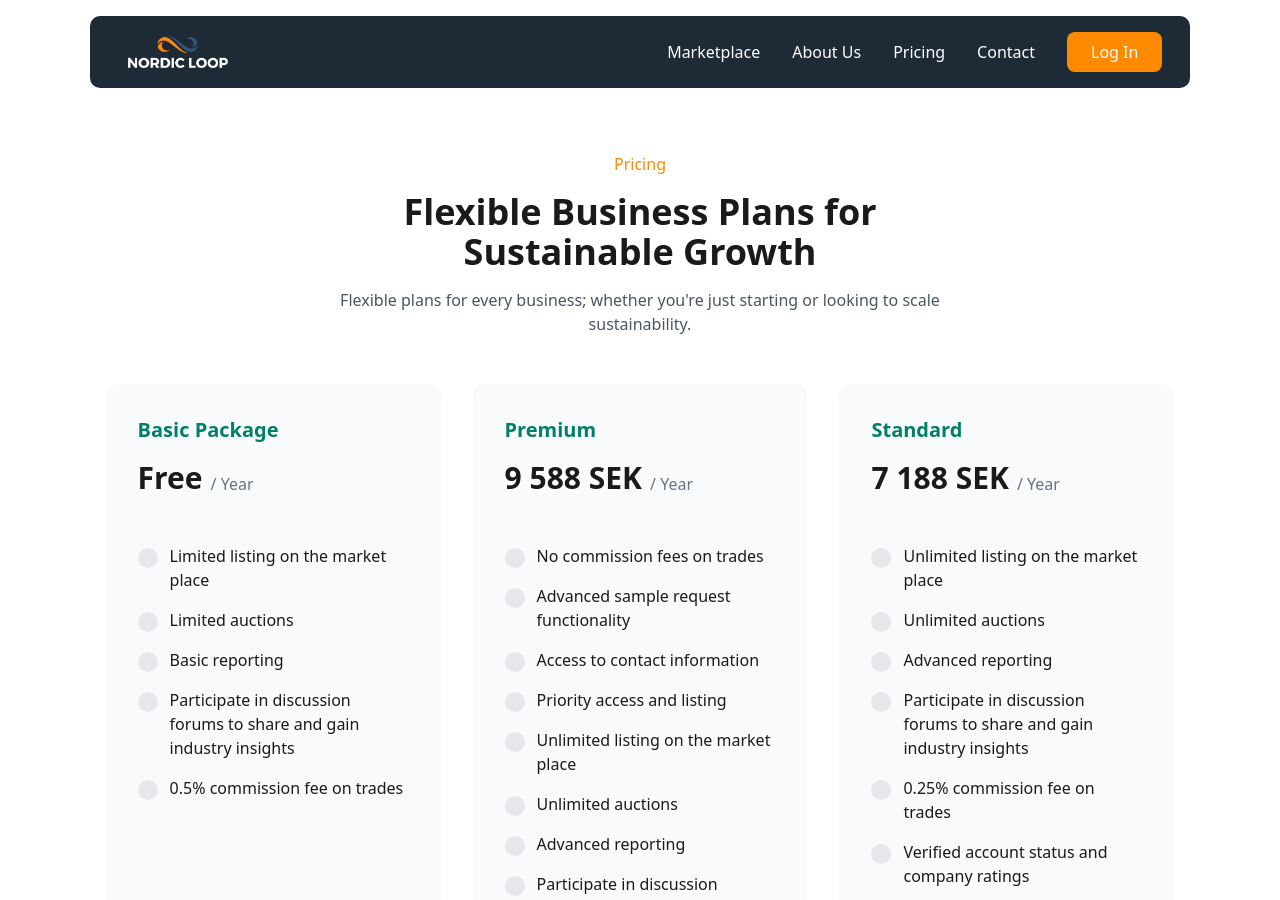
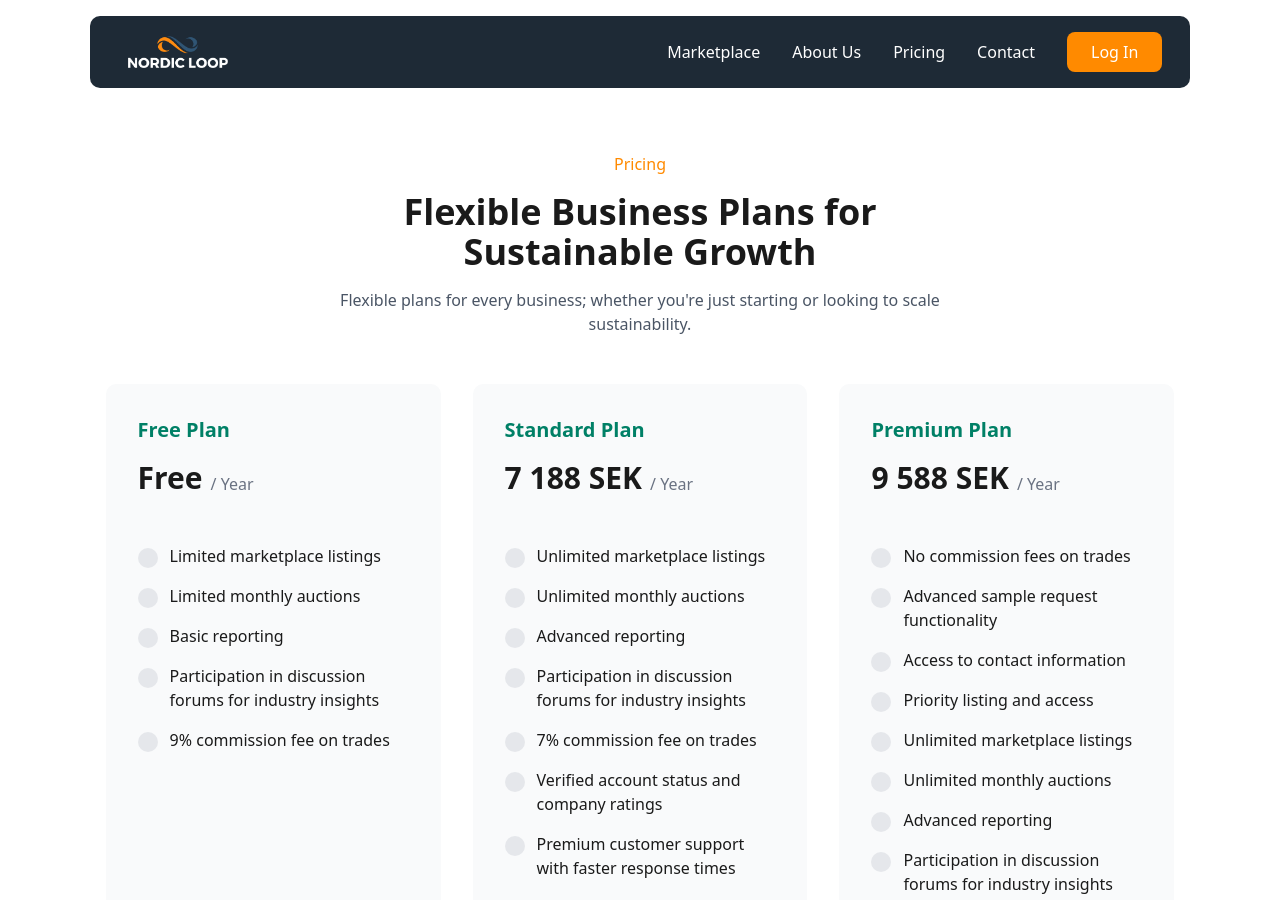
Before and after one commit to nordicloop-admin/front_end, a Next.js app: page /pricing in a window 1280 px wide. Shown: the top 900 px of the page. Built offline with nearby package versions, Linux system fonts and the light colour scheme; no server answers.

Commit message:
finishing links change

```diff
--- a/src/components/pages/AboutPage.tsx
+++ b/src/components/pages/AboutPage.tsx
@@ -164,7 +164,7 @@ const AboutPage = () => {
             {/* CTA Buttons */}
             <div className="flex flex-col sm:flex-row gap-4 w-full max-w-md justify-start">
               <Link
-                href="/coming-soon"
+                href="/register"
                 className="bg-[#FF8A00] text-white px-6 py-3 rounded-lg hover:bg-[#e67e00] transition-colors text-center w-full flex items-center justify-center font-medium"
               >
                 Join Us Now
@@ -469,7 +469,7 @@ const AboutPage = () => {
               </p>
               <div className="flex flex-wrap gap-4">
                 <Link
-                  href="/coming-soon"
+                  href="/register"
                   className="bg-[#FF8A00] text-white px-8 py-3 rounded hover:bg-[#e67e00] transition-colors inline-block font-medium"
                 >
                   Join Us Now
--- a/src/components/pages/PricingPage.tsx
+++ b/src/components/pages/PricingPage.tsx
@@ -17,10 +17,10 @@ const PricingPage = () => {
 
       {/* Pricing Cards */}
       <div className="grid grid-cols-1 md:grid-cols-3 gap-8 max-w-6xl mx-auto px-4">
-        {/* Basic Package */}
+        {/* Free Plan */}
         <div className="bg-gray-50 rounded-lg p-8 flex flex-col h-full">
           <div className="mb-8">
-            <h3 className="text-[#008066] font-semibold text-xl mb-4">Basic Package</h3>
+            <h3 className="text-[#008066] font-semibold text-xl mb-4">Free Plan</h3>
             <div className="flex items-end mb-4">
               <span className="text-3xl font-bold">Free</span>
               <span className="text-gray-500 ml-2">/ Year</span>
@@ -30,11 +30,11 @@ const PricingPage = () => {
           <ul className="space-y-4 mb-8 flex-grow">
             <li className="flex items-start">
               <div className="flex-shrink-0 h-5 w-5 rounded-full bg-gray-200 mr-3 mt-1"></div>
-              <span>Limited listing on the market place</span>
+              <span>Limited marketplace listings</span>
             </li>
             <li className="flex items-start">
               <div className="flex-shrink-0 h-5 w-5 rounded-full bg-gray-200 mr-3 mt-1"></div>
-              <span>Limited auctions</span>
+              <span>Limited monthly auctions</span>
             </li>
             <li className="flex items-start">
               <div className="flex-shrink-0 h-5 w-5 rounded-full bg-gray-200 mr-3 mt-1"></div>
@@ -42,11 +42,11 @@ const PricingPage = () => {
             </li>
             <li className="flex items-start">
               <div className="flex-shrink-0 h-5 w-5 rounded-full bg-gray-200 mr-3 mt-1"></div>
-              <span>Participate in discussion forums to share and gain industry insights</span>
+              <span>Participation in discussion forums for industry insights</span>
             </li>
             <li className="flex items-start">
               <div className="flex-shrink-0 h-5 w-5 rounded-full bg-gray-200 mr-3 mt-1"></div>
-              <span>0.5% commission fee on trades</span>
+              <span>9% commission fee on trades</span>
             </li>
           </ul>
 
@@ -58,10 +58,59 @@ const PricingPage = () => {
           </Link>
         </div>
 
-        {/* Premium */}
+        {/* Standard Plan */}
+        <div className="bg-gray-50 rounded-lg p-8 flex flex-col h-full">
+          <div className="mb-8">
+            <h3 className="text-[#008066] font-semibold text-xl mb-4">Standard Plan</h3>
+            <div className="flex items-end mb-4">
+              <span className="text-3xl font-bold">7 188 SEK</span>
+              <span className="text-gray-500 ml-2">/ Year</span>
+            </div>
+          </div>
+
+          <ul className="space-y-4 mb-8 flex-grow">
+            <li className="flex items-start">
+              <div className="flex-shrink-0 h-5 w-5 rounded-full bg-gray-200 mr-3 mt-1"></div>
+              <span>Unlimited marketplace listings</span>
+            </li>
+            <li className="flex items-start">
+              <div className="flex-shrink-0 h-5 w-5 rounded-full bg-gray-200 mr-3 mt-1"></div>
+              <span>Unlimited monthly auctions</span>
+            </li>
+            <li className="flex items-start">
+              <div className="flex-shrink-0 h-5 w-5 rounded-full bg-gray-200 mr-3 mt-1"></div>
+              <span>Advanced reporting</span>
+            </li>
+            <li className="flex items-start">
+              <div className="flex-shrink-0 h-5 w-5 rounded-full bg-gray-200 mr-3 mt-1"></div>
+              <span>Participation in discussion forums for industry insights</span>
+            </li>
+            <li className="flex items-start">
+              <div className="flex-shrink-0 h-5 w-5 rounded-full bg-gray-200 mr-3 mt-1"></div>
+              <span>7% commission fee on trades</span>
+            </li>
+            <li className="flex items-start">
+              <div className="flex-shrink-0 h-5 w-5 rounded-full bg-gray-200 mr-3 mt-1"></div>
+              <span>Verified account status and company ratings</span>
+            </li>
+            <li className="flex items-start">
+              <div className="flex-shrink-0 h-5 w-5 rounded-full bg-gray-200 mr-3 mt-1"></div>
+              <span>Premium customer support with faster response times</span>
+            </li>
+          </ul>
+
+          <Link
+            href="/coming-soon"
+            className="block text-center py-3 px-6 border border-gray-300 rounded-md font-medium hover:bg-gray-100 transition-colors"
+          >
+            Get Started
+          </Link>
+        </div>
+
+        {/* Premium Plan */}
         <div className="bg-gray-50 rounded-lg p-8 flex flex-col h-full relative">
           <div className="mb-8">
-            <h3 className="text-[#008066] font-semibold text-xl mb-4">Premium</h3>
+            <h3 className="text-[#008066] font-semibold text-xl mb-4">Premium Plan</h3>
             <div className="flex items-end mb-4">
               <span className="text-3xl font-bold">9 588 SEK</span>
               <span className="text-gray-500 ml-2">/ Year</span>
@@ -83,15 +132,15 @@ const PricingPage = () => {
             </li>
             <li className="flex items-start">
               <div className="flex-shrink-0 h-5 w-5 rounded-full bg-gray-200 mr-3 mt-1"></div>
-              <span>Priority access and listing</span>
+              <span>Priority listing and access</span>
             </li>
             <li className="flex items-start">
               <div className="flex-shrink-0 h-5 w-5 rounded-full bg-gray-200 mr-3 mt-1"></div>
-              <span>Unlimited listing on the market place</span>
+              <span>Unlimited marketplace listings</span>
             </li>
             <li className="flex items-start">
               <div className="flex-shrink-0 h-5 w-5 rounded-full bg-gray-200 mr-3 mt-1"></div>
-              <span>Unlimited auctions</span>
+              <span>Unlimited monthly auctions</span>
             </li>
             <li className="flex items-start">
               <div className="flex-shrink-0 h-5 w-5 rounded-full bg-gray-200 mr-3 mt-1"></div>
@@ -99,7 +148,7 @@ const PricingPage = () => {
             </li>
             <li className="flex items-start">
               <div className="flex-shrink-0 h-5 w-5 rounded-full bg-gray-200 mr-3 mt-1"></div>
-              <span>Participate in discussion forums to share and gain industry insights</span>
+              <span>Participation in discussion forums for industry insights</span>
             </li>
             <li className="flex items-start">
               <div className="flex-shrink-0 h-5 w-5 rounded-full bg-gray-200 mr-3 mt-1"></div>
@@ -118,55 +167,6 @@ const PricingPage = () => {
             Get Started
           </Link>
         </div>
-
-        {/* Standard */}
-        <div className="bg-gray-50 rounded-lg p-8 flex flex-col h-full">
-          <div className="mb-8">
-            <h3 className="text-[#008066] font-semibold text-xl mb-4">Standard</h3>
-            <div className="flex items-end mb-4">
-              <span className="text-3xl font-bold">7 188 SEK</span>
-              <span className="text-gray-500 ml-2">/ Year</span>
-            </div>
-          </div>
-
-          <ul className="space-y-4 mb-8 flex-grow">
-            <li className="flex items-start">
-              <div className="flex-shrink-0 h-5 w-5 rounded-full bg-gray-200 mr-3 mt-1"></div>
-              <span>Unlimited listing on the market place</span>
-            </li>
-            <li className="flex items-start">
-              <div className="flex-shrink-0 h-5 w-5 rounded-full bg-gray-200 mr-3 mt-1"></div>
-              <span>Unlimited auctions</span>
-            </li>
-            <li className="flex items-start">
-              <div className="flex-shrink-0 h-5 w-5 rounded-full bg-gray-200 mr-3 mt-1"></div>
-              <span>Advanced reporting</span>
-            </li>
-            <li className="flex items-start">
-              <div className="flex-shrink-0 h-5 w-5 rounded-full bg-gray-200 mr-3 mt-1"></div>
-              <span>Participate in discussion forums to share and gain industry insights</span>
-            </li>
-            <li className="flex items-start">
-              <div className="flex-shrink-0 h-5 w-5 rounded-full bg-gray-200 mr-3 mt-1"></div>
-              <span>0.25% commission fee on trades</span>
-            </li>
-            <li className="flex items-start">
-              <div className="flex-shrink-0 h-5 w-5 rounded-full bg-gray-200 mr-3 mt-1"></div>
-              <span>Verified account status and company ratings</span>
-            </li>
-            <li className="flex items-start">
-              <div className="flex-shrink-0 h-5 w-5 rounded-full bg-gray-200 mr-3 mt-1"></div>
-              <span>Premium customer support with faster response times</span>
-            </li>
-          </ul>
-
-          <Link
-            href="/coming-soon"
-            className="block text-center py-3 px-6 border border-gray-300 rounded-md font-medium hover:bg-gray-100 transition-colors"
-          >
-            Get Started
-          </Link>
-        </div>
       </div>
     </div>
   );
```
Also changed, not shown: src/components/sections/HeroSection.tsx (+6 -6 lines).
